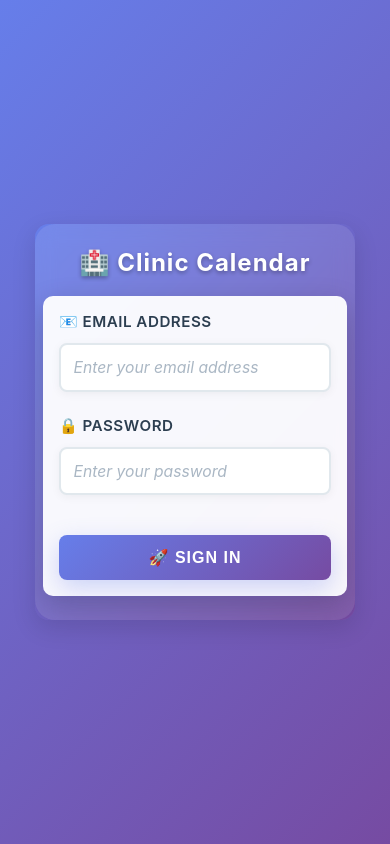
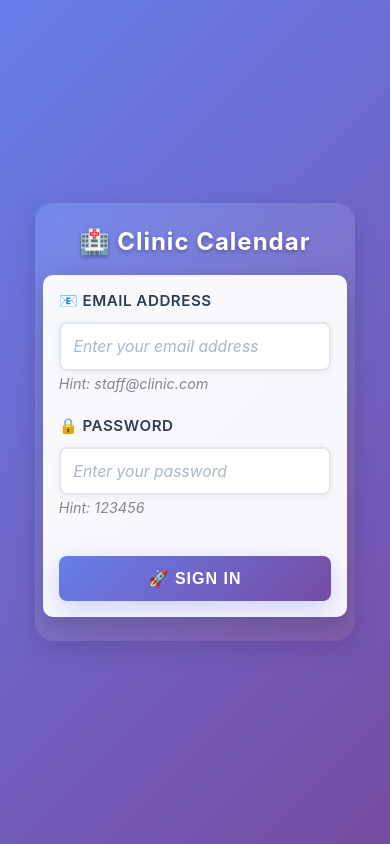
Before and after one commit to sreenath1212/clinic-appointment-calendar, a React (Create React App) app: page / in a window 390 px wide. Built offline with nearby package versions, Linux system fonts and the light colour scheme.

Commit message:
feat: Add login hints, fix dark mode toggle icon/label, improve calendar and mobile appointment display

```diff
--- a/src/components/Login.jsx
+++ b/src/components/Login.jsx
@@ -33,6 +33,9 @@ const Login = ({ onLogin }) => {
             placeholder="Enter your email address"
             required
           />
+          <small style={{ color: '#888', fontSize: '0.9em', marginTop: '0.25rem', display: 'block' }}>
+            Hint: staff@clinic.com
+          </small>
         </div>
         <div className="form-group">
           <label htmlFor="password">🔒 Password</label>
@@ -45,6 +48,9 @@ const Login = ({ onLogin }) => {
             placeholder="Enter your password"
             required
           />
+          <small style={{ color: '#888', fontSize: '0.9em', marginTop: '0.25rem', display: 'block' }}>
+            Hint: 123456
+          </small>
         </div>
         <button type="submit">🚀 Sign In</button>
       </form>
```
